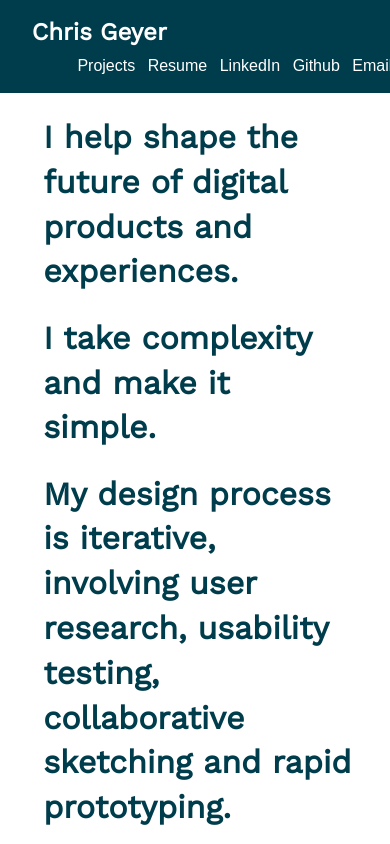
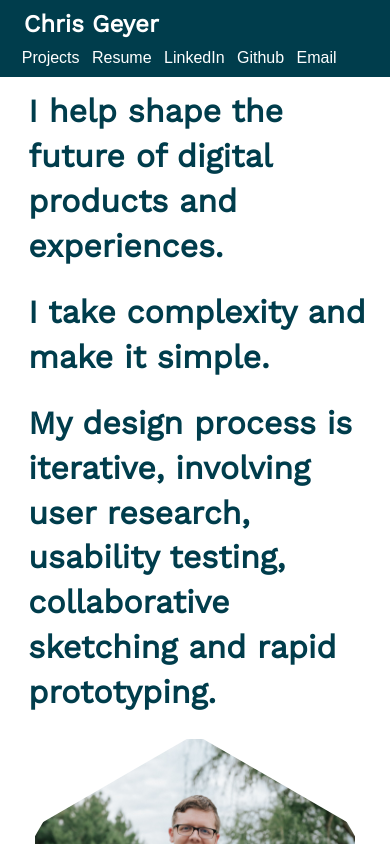
Before and after one commit to chrisgeyer/chrisgeyer.github.io, a plain HTML site: page index.html in a window 390 px wide. Shown: the top 844 px of the page. Drawn offline with nearby package versions, Linux system fonts and the light colour scheme; a web font is replaced by a local one.

Commit message:
Update main.css

```diff
--- a/css/main.css
+++ b/css/main.css
@@ -295,11 +295,10 @@ textarea {
   ========================================================================== */
 
   @media only screen and (max-width:40em) {
-    main {margin-top:80px;}
-  }
-
-  @media only screen and (max-width:40em) {
+    header {padding:0.5em;}
+    header ul {float:none;}
     header a {padding:0 0.25em;}
+    section {padding:1em;}
     .feature > div {width:95%}
     .feature img {width:100%;}
   }
```
